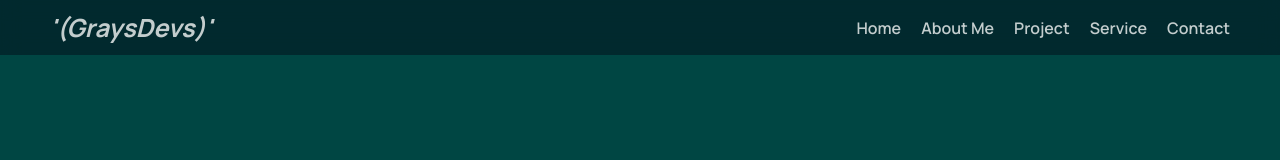
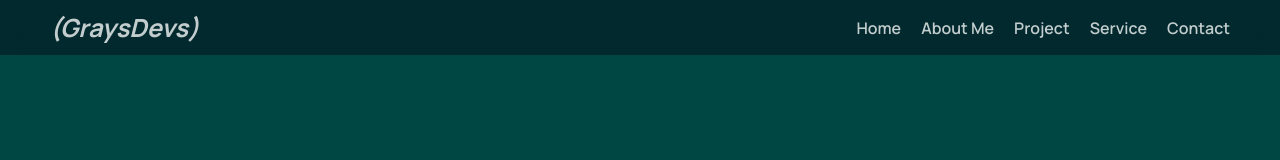
Before and after one commit to Shiewhun/graysdevs, a React (Create React App) app: page / in a window 1280 px wide. Shown: the top 160 px of the page. Built offline with nearby package versions, Linux system fonts and the light colour scheme.

Commit message:
Update Navbar.jsx

```diff
--- a/src/components/nav/Navbar.jsx
+++ b/src/components/nav/Navbar.jsx
@@ -31,7 +31,7 @@ const Navbar = () => {
                 variants={navLogo}
             >
                 <Link to='home' smooth={true} className="nav-left" style={{fontStyle: 'italic', cursor: 'pointer'}}>
-                    '(GraysDevs)'
+                    (GraysDevs)
                 </Link>
             </motion.div>
             <div className="nav-right nav-large">
@@ -106,7 +106,7 @@ const Navbar = () => {
                         </li>
                         <li>
                             <Link onClick={() => setToggle(prevToggle => !prevToggle)} to='project' offset={-70}  smooth={true} duration={1200}>
-                                Project
+                                Projects
                             </Link>
                         </li>
                         <li>
```
